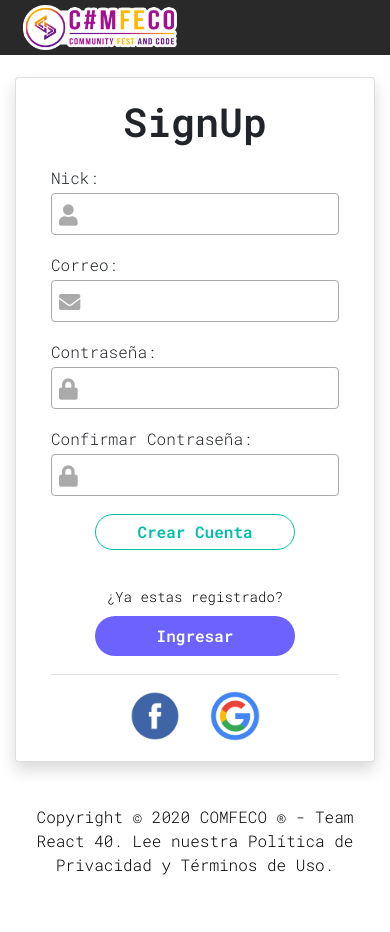
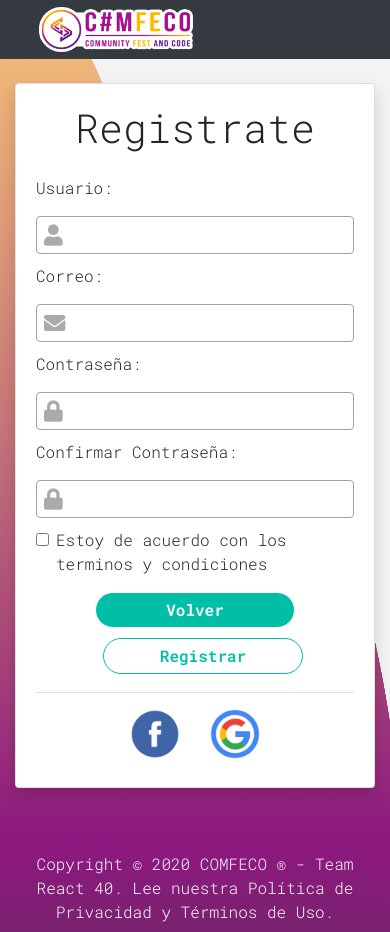
Before and after one commit to dynamicox/team-comfeco, a React (Create React App) app: page /auth/register in a window 390 px wide. Before the commit the page ends 899 px from the top, so only its background shows below. Built offline with nearby package versions, Linux system fonts and the light colour scheme.

Commit message:
Maquetacion y diseño response Completo

```diff
--- a/src/components/auth/Footer.jsx
+++ b/src/components/auth/Footer.jsx
@@ -1,10 +1,15 @@
 import React from 'react';
+import { Navbar,Nav} from "react-bootstrap";
 
 export const Footer = () => {
 	return (
-		<div className="auth_footer_container">
-			Copyright © 2020 COMFECO ® - Team React 40. Lee nuestra Política de Privacidad y
-			Términos de Uso.
-		</div>
+		<Navbar className="auth_footer_container">
+			<div className="text-center w-100">
+				<p>
+					Copyright © 2020 COMFECO ® - Team React 40. Lee nuestra Política de Privacidad y
+					Términos de Uso.
+				</p>
+			</div>
+		</Navbar>
 	);
 };
--- /dev/null
+++ b/src/components/auth/ForgottenPass.jsx
@@ -0,0 +1,36 @@
+import React from 'react'
+import { Row, Col, Button, Form, Image, FormCheck } from "react-bootstrap";
+import reset_pass from "../../assets/images/reset_pass.png";
+import { Link } from "react-router-dom";
+
+export const ForgottenPass = () => {
+    return (
+    <>
+      <Row>
+        <Col md="6" className="d-flex responsiveLogin">
+          <div className="text-center pt-3 pb-5 pr-3">
+            <Image src={reset_pass} fluid className="mt-5" />
+          </div>
+          <hr className="loginForm" style={{height:'360px'}} />
+        </Col>
+        <Col sm="12" md="6">
+          <Form className="text-center">
+            <h4 className="text_label text-center pt-5 pb-4">¿Olvidaste tu contraseña?</h4>
+            <p className="text_label">
+                Te enviaremos un correo electrónico con un enlace privado para que reasignes tu contraseña. Este enlace será válido por una hora.
+            </p>
+            <Form.Group className="inputWithIcon mt-3" >
+                <Form.Label className="text_label">Ingresa tu correo:</Form.Label>
+              <i className="fa fa-envelope fa-lg fa-fw" aria-hidden="true" />
+              <Form.Control type="text" />
+            </Form.Group>
+                    <Link to="/auth/login" >
+                      <Button className="alt_button">Inicia sesion</Button>
+                    </Link>
+                  <Button className="login_button ml-3" >Enviar</Button>
+          </Form>
+        </Col>
+      </Row>
+    </>
+    )
+}
--- a/src/components/auth/Login.jsx
+++ b/src/components/auth/Login.jsx
@@ -2,106 +2,59 @@ import React from "react";
 import login_img from "../../assets/images/login_img.svg";
 import google_icon from "../../assets/images/google_icon.png";
 import facebook_icon from "../../assets/images/facebook_icon.png";
-import { Image } from "react-bootstrap";
+import { Image, Form, Col, Row, Button, FormCheck } from "react-bootstrap";
+import { Link } from "react-router-dom"
+
 export const Login = () => {
   return (
     <>
-      <div className="row m-0 d-flex align-items-center">
-        <div className="col-lg-4 d-none d-lg-block">
-          <div className="row">
-            <div className="col-lg-10">
-              <Image src={login_img} fluid />
-            </div>
-            <div className="col-lg-12 pt-4 text-center">
-              <span className="text_label ">¿Todavia no tienes cuenta?</span>
-            </div>
-            <div className="col-lg-12 text-center">
-              <button className="register_button">Registrarse</button>
-            </div>
+      <Row>
+        <Col md="6" className="d-flex responsiveLogin">
+          <div className="text-center pt-5">
+            <Image src={login_img} fluid className="mt-5" />
+              <span className="text_label ">¿Todavia no tienes cuenta?</span> <br />
+            <Link to="/auth/register">
+            <Button className="register_button">Registrarse</Button>
+            </Link>
           </div>
-        </div>
-        <div className="col-lg-8 border-left no-border">
-          <div className="row d-flex justify-content-center">
-            <div className="col-lg-9">
-              <form>
-                <h1 className="text_label text-center">SignIn</h1>
-                <label className="m-0 text_label">Correo:</label>
-                <div class="inputWithIcon">
-                  <input type="text" />
-                  <i class="fa fa-envelope fa-lg fa-fw" aria-hidden="true"></i>
-                </div>
-                <label className="m-0 text_label">Contraseña:</label>
-                <div class="inputWithIcon">
-                  <input type="password" />
-                  <i class="fas fa-lock fa-lg fa-fw" aria-hidden="true"></i>
-                </div>
-                <div className="login_options">
-                  <div className="login_options_message">
+          <hr className="loginForm" />
+        </Col>
+        <Col sm="12" md="6">
+          <Form >
+            <h1 className="text_label text-center pt-3 pb-4">Iniciar sesión</h1>
+            <Form.Group className="inputWithIcon" >
+              <Form.Label className="text_label">Correo:</Form.Label>
+              <i className="fa fa-envelope fa-lg fa-fw" aria-hidden="true" />
+              <Form.Control type="text" />
+            </Form.Group>
+            <Form.Group className="inputWithIcon" >
+              <Form.Label className="text_label">Contraseña:</Form.Label>
+              <Form.Control  type="password" />
+              <i className="fas fa-lock fa-lg fa-fw" aria-hidden="true" />
+            </Form.Group>
+              <Row >
+                <Col xs="8" md="7" lg="8">
+                  <Link to="/auth/reset">
                     <p className="text_label">¿Olvidaste tu contraseña?</p>
-                  </div>
-                  <div className="login_options_checkbox">
-                    <input type="checkbox" name="" id="" />
-                    <p className="text_label">Recordarme</p>
-                  </div>
-                </div>
-                <div className="text-center my-3">
-                  <button className="login_button">Ingresar</button>
-                </div>
-                <div className="row d-block d-lg-none d-xl-none mb-3">
-                  <div className="col-lg-12 pt-2 text-center">
-                    <span className="text_label">
-                      ¿Todavia no tienes cuenta?
-                    </span>
-                  </div>
-                  <div className="col-lg-12 text-center">
-                    <button className="register_button">Registrarse</button>
-                  </div>
-                </div>
-                <div className="login_with_container border-top pt-4">
-                  <img src={facebook_icon} alt="" />
-                  <img src={google_icon} alt="" />
-                </div>
-              </form>
-            </div>
+                  </Link>
+                </Col>
+                <Col xs="4"  md="5"  lg="4">
+                    <FormCheck className="text_label" label="Recuerdame" />
+                </Col>
+              </Row>
+              <div className="text-center mt-5 mb-2">
+                  <Link to="/auth/register" >
+                    <Button className="alt_button hide_lg show_sm">Registrarse</Button>
+                  </Link>
+                  <Button className="login_button  ml-3">Ingresar</Button>
+              </div>
+          </Form>
+          <div className="login_with_container border-top pt-4 mb-3">
+            <img src={facebook_icon} alt="LogIn With Fb" />
+            <img src={google_icon} alt="LogIn with Gmail" />
           </div>
-        </div>
-      </div>
-      {/* <div className="login_left_side">
-        <img src={login_img} alt="login_img" />
-        <span>¿Todavia no tienes cuenta?</span>
-        <button>Registrarse</button>
-      </div>
-      <div className="login_right_side">
-        <form className="form_login">
-          <h1>SignIn</h1>
-          <label>Correo:</label>
-          <div class="inputWithIcon">
-            <input type="text" />
-            <i class="fa fa-envelope fa-lg fa-fw" aria-hidden="true"></i>
-          </div>
-          <label>Contraseña:</label>
-          <div class="inputWithIcon">
-            <input type="password" />
-            <i class="fas fa-lock fa-lg fa-fw" aria-hidden="true"></i>
-          </div>
-
-          <div className="login_options">
-            <div className="login_options_message">
-              <p>¿Olvidaste tu contraseña?</p>
-            </div>
-            <div className="login_options_checkbox">
-              <input type="checkbox" name="" id="" />
-              <p>Recordarme</p>
-            </div>
-          </div>
-          <button>Ingresar</button>
-          <div className="line_login "></div>
-          <div className="login_with_container">
-            <img src={facebook_icon} alt="" />
-            <img src={google_icon} alt="" />
-          </div>
-        </form>
-      </div> */}
+        </Col>
+      </Row>
     </>
   );
 };
--- a/src/components/auth/Navbar.jsx
+++ b/src/components/auth/Navbar.jsx
@@ -1,12 +1,28 @@
 import React from 'react';
 import logoConf from '../../assets/images/logoConf.png';
-export const Navbar = () => {
+import { Link } from "react-router-dom";
+import { Navbar } from "react-bootstrap";
+
+export const Navigation = () => {
 	return (
-		<div className="auth_navbar_container">
+
+		<Navbar bg="dark" className="loginNav">
+			<Navbar.Brand>
+				<Link to="/login">
+					<div
+				className="auth_navbar_logo"
+				style={{ backgroundImage: 'url(' + logoConf + ')' }}
+			 	/>
+				</Link>
+			</Navbar.Brand>
+		</Navbar>
+
+		//Previous Nav
+		/* <div className="auth_navbar_container">
 			<div
 				className="auth_navbar_logo"
 				style={{ backgroundImage: 'url(' + logoConf + ')' }}
 			></div>
-		</div>
+		</div> */
 	);
 };
--- a/src/components/auth/Register.jsx
+++ b/src/components/auth/Register.jsx
@@ -2,103 +2,68 @@ import React from "react";
 import register_img from "../../assets/images/register_img.svg";
 import google_icon from "../../assets/images/google_icon.png";
 import facebook_icon from "../../assets/images/facebook_icon.png";
-import { Image } from "react-bootstrap";
+import { Image, Form, Col, Row, Button, FormCheck } from "react-bootstrap";
+import { Link } from "react-router-dom";
+
 export const Register = () => {
   return (
     <>
-      <div className="row m-0 d-flex align-items-center">
-        <div className="col-lg-4">
-          <div className="row d-none d-lg-block">
-            <div className="col-lg-10">
-              <Image src={register_img} fluid />
-            </div>
-            <div className="col-lg-12 pt-4 text-center">
-              <p className="text_label m-0">¿Ya estas registrado?</p>
-            </div>
-            <div className="col-lg-12 text-center">
-              <button className="register_button">Ingresar</button>
-            </div>
+      <Row>
+        <Col md="6" className="d-flex responsiveLogin">
+          <div className="text-center pt-5 mt-5">
+            <Image src={register_img} fluid className="pt-5 mt-5" />
+              <h5 className="text_label mt-3">¿Ya estas registrado?</h5>
+            <Link to="/auth/login">
+            <Button className="register_button">Ingresar</Button>
+            </Link>
           </div>
-        </div>
-        <div className="col-lg-8 col-xl-8 col-md-12 col-sm-12 col-12 border-left no-border">
-          <div className="row d-flex justify-content-center">
-            <div className="col-lg-9">
-              <form className="form_login">
-                <h1 className="text_label">SignUp</h1>
-                <label className="text_label">Nick:</label>
-                <div class="inputWithIcon">
-                  <input type="text" />
-                  <i class="fas fa-user fa-lg fa-fw" aria-hidden="true"></i>
-                </div>
-                <label className="text_label">Correo:</label>
-                <div class="inputWithIcon">
-                  <input type="text" />
-                  <i class="fa fa-envelope fa-lg fa-fw" aria-hidden="true"></i>
-                </div>
-                <label className="text_label">Contraseña:</label>
-                <div class="inputWithIcon">
-                  <input type="password" />
-                  <i class="fas fa-lock fa-lg fa-fw" aria-hidden="true"></i>
-                </div>
-                <label className="text_label">Confirmar Contraseña:</label>
-                <div class="inputWithIcon">
-                  <input type="password" />
-                  <i class="fas fa-lock fa-lg fa-fw" aria-hidden="true"></i>
-                </div>
-                <button>Crear Cuenta</button>
-                <div className="row d-block d-lg-none d-xl-block">
-                  <div className="col-lg-12 pt-4 text-center mb-2">
-                    <p className="text_label m-0">¿Ya estas registrado?</p>
-                  </div>
-                  <div className="col-lg-12 text-center">
-                    <button className="register_button">Ingresar</button>
-                  </div>
-                </div>
-                <div className="login_with_container border-top pt-3 mt-2">
-                  <img src={facebook_icon} alt="" />
-                  <img src={google_icon} alt="" />
-                </div>
-              </form>
-            </div>
+          <hr className="loginForm" style={{height:'600px'}} />
+        </Col>
+        <Col sm="12" md="6">
+          <Form >
+            <h1 className="text_label text-center  pb-3">Registrate</h1>
+            {/* --------------USERNAME---------------- */}
+            <Form.Group className="inputWithIcon" >
+              <Form.Label className="text_label">Usuario:</Form.Label>
+              <i className="fas fa-user fa-lg fa-fw" aria-hidden="true" />
+              <Form.Control type="text" />
+            </Form.Group>
+            {/* --------------EMAIL---------------- */}
+            <Form.Group className="inputWithIcon" >
+              <Form.Label className="text_label">Correo:</Form.Label>
+              <i className="fa fa-envelope fa-lg fa-fw" aria-hidden="true" />
+              <Form.Control type="text" />
+            </Form.Group>
+            {/* --------------PASSWORD---------------- */}
+            <Form.Group className="inputWithIcon" >
+              <Form.Label className="text_label">Contraseña:</Form.Label>
+              <Form.Control  type="password" />
+              <i className="fas fa-lock fa-lg fa-fw" aria-hidden="true" />
+            </Form.Group>
+            {/* --------------CONFIRM PASSWORD---------------- */}
+            <Form.Group className="inputWithIcon" >
+              <Form.Label className="text_label">Confirmar Contraseña:</Form.Label>
+              <Form.Control  type="password" />
+              <i className="fas fa-lock fa-lg fa-fw" aria-hidden="true" />
+            </Form.Group>
+              <Row >
+                <Col>
+                    <FormCheck className="text_label" label="Estoy de acuerdo con los terminos y condiciones" />
+                </Col>
+              </Row>
+              <div className="text-center mt-3 mb-2">
+                  <Link to="/auth/login" >
+                    <Button className="alt_button hide_lg show_sm">Volver</Button>
+                  </Link>
+                  <Button className="login_button  ml-3">Registrar</Button>
+              </div>
+          </Form>
+          <div className="login_with_container border-top pt-3 mb-2">
+            <img src={facebook_icon} alt="LogIn With Fb" />
+            <img src={google_icon} alt="LogIn with Gmail" />
           </div>
-        </div>
-      </div>
-      {/* <div className="login_left_side">
-        <img src={register_img} alt="login_img" />
-        <span>¿Ya estas registrado?</span>
-        <button>Ingresar</button>
-      </div>
-      <div className="login_right_side">
-        <form className="form_login">
-          <h1>SignUp</h1>
-          <label>Nick:</label>
-          <div class="inputWithIcon">
-            <input type="text" />
-            <i class="fas fa-user fa-lg fa-fw" aria-hidden="true"></i>
-          </div>
-          <label>Correo:</label>
-          <div class="inputWithIcon">
-            <input type="text" />
-            <i class="fa fa-envelope fa-lg fa-fw" aria-hidden="true"></i>
-          </div>
-          <label>Contraseña:</label>
-          <div class="inputWithIcon">
-            <input type="password" />
-            <i class="fas fa-lock fa-lg fa-fw" aria-hidden="true"></i>
-          </div>
-          <label>Confirmar Contraseña:</label>
-          <div class="inputWithIcon">
-            <input type="password" />
-            <i class="fas fa-lock fa-lg fa-fw" aria-hidden="true"></i>
-          </div>
-          <button>Crear Cuenta</button>
-          <div className="line_login "></div>
-          <div className="login_with_container">
-            <img src={facebook_icon} alt="" />
-            <img src={google_icon} alt="" />
-          </div>
-        </form>
-      </div> */}
+        </Col>
+      </Row>
     </>
   );
 };
--- a/src/components/auth/authComponent.jsx
+++ b/src/components/auth/authComponent.jsx
@@ -4,13 +4,36 @@ import { Route, Switch } from "react-router-dom";
 import "../../styles/components/auth.css";
 import { Footer } from "./Footer";
 import { Login } from "./Login";
-import { Navbar } from "./Navbar";
+import { Navigation } from "./Navbar";
 import { Register } from "./Register";
-import { Container, Card } from "react-bootstrap";
+import { Container, Card, Row, Col } from "react-bootstrap";
+import { ForgottenPass } from "./ForgottenPass";
 
 export const authComponent = () => {
   return (
-    <Container fluid className="p-0">
+    <>
+    <div className="auth_container">
+      <Navigation />
+      <Container fluid="sm">
+        <Row className="d-flex justify-content-center align-items-center pt-4">
+        <Col xs="12" md="12" lg="10">
+          <Card className="shadow">
+            <Card.Body>
+              <Switch>
+                <Route exact path="/auth/login" component={Login} />
+                <Route exact path="/auth/register" component={Register} />
+                <Route exact path="/auth/reset" component={ForgottenPass} />
+              </Switch>
+            </Card.Body>
+          </Card>
+        </Col>
+      </Row>
+      </Container>
+    </div >
+          <Footer />
+    </>
+    //////////////////Wilcox
+/*     <Container fluid className="p-0">
       <Navbar />
       <div className="row m-0 p-0 d-flex justify-content-center align-items-center auth_container">
         <div className="col-lg-8 py-2">
@@ -28,7 +51,9 @@ export const authComponent = () => {
           <Footer />
         </div>
       </div>
-    </Container>
+    </Container> */
+
+    ////////////////////Fernando
     // <div className="auth_container">
     // 	<Navbar />
     // 	<div className="auth_main">
--- a/src/index.jsx
+++ b/src/index.jsx
@@ -3,9 +3,10 @@ import ReactDOM from 'react-dom';
 import './styles/index.scss';
 import App from './App';
 
+
 ReactDOM.render(
   <React.StrictMode>
-      <App />
+        <App />
   </React.StrictMode>,
   document.getElementById('root')
 );
--- a/src/routers/AppRouter.jsx
+++ b/src/routers/AppRouter.jsx
@@ -1,13 +1,14 @@
 import React from 'react';
 import { BrowserRouter as Router, Switch, Route, Redirect } from 'react-router-dom';
 import { authComponent } from '../components/auth/authComponent';
+
 export const AppRouter = () => {
 	return (
 		<Router>
 			<Switch>
 				<Route path="/auth" component={authComponent} />
 				<Route path="/app" />
-				<Redirect to="/auth" />
+				<Redirect to="/auth/login" />
 			</Switch>
 		</Router>
 	);
--- a/src/styles/components/auth.css
+++ b/src/styles/components/auth.css
@@ -2,7 +2,9 @@
 
 .auth_container {
 	background-image: url('../../assets/images/Vector\ 3.png');
-	height: calc(100vh - 55px);
+	min-height: 100vh;
+	width: 100%;
+	/* height: calc(100vh - 55px); */
 	background-size: 100% 100%;
 	background-repeat: no-repeat;
 	background-color: #F3F3F3;
@@ -11,6 +13,7 @@
 .text_label {
 	font-family: 'Roboto Mono',
 		monospace;
+
 }
 
 .register_button {
@@ -29,7 +32,6 @@
 }
 
 .login_button {
-	margin: 0 auto;
 	width: 200px;
 	font-size: 1rem;
 	padding: 5px 0;
@@ -51,11 +53,6 @@
 	font-family: 'Roboto Mono',
 		monospace;
 }
-
-/* .auth_container {
-	width: 100%;
-	height: auto;
-} */
 
 .auth_navbar_container {
 	background-color: #161616ea;
@@ -208,25 +205,26 @@ p {
 input[type='text'],
 input[type='password'] {
 	width: 100%;
-	border: 1px solid #aaa;
+	border: 1px solid rgb(168, 159, 159);
 	border-radius: 4px;
 	margin: 8px 0;
 	outline: none;
-	padding: 8px;
+	padding: 5px;
 	box-sizing: border-box;
 	transition: 0.3s;
 }
 
 input[type='text']:focus,
 input[type='password']:focus {
-	border-color: dodgerBlue;
-	box-shadow: 0 0 8px 0 dodgerBlue;
+	border-color: rgb(100, 127, 155);
+	box-shadow: 0 0 8px 0 rgba(30, 143, 255, 0.24);
 }
 
 .inputWithIcon input[type='text'],
 input[type='password'] {
-	padding-left: 40px;
+	padding-left: 2.2rem;
 }
+
 
 .inputWithIcon {
 	position: relative;
@@ -237,7 +235,7 @@ input[type='password'] {
 .inputWithIcon i {
 	position: absolute;
 	left: 0;
-	top: 13px;
+	top: 2.6rem;
 	padding: 9px 8px;
 	color: #aaa;
 	transition: 0.3s;
@@ -249,10 +247,22 @@ input[type='password'] {
 	padding: 9px 4px;
 	border-radius: 4px 0 0 4px;
 }
+.inputWithIcon-reset i {
+	position: absolute;
+	left: 1rem;
+	top: 11.4rem;
+	padding: 9px 8px;
+	color: #aaa;
+	transition: 0.3s;
+}
 
 .auth_footer_container {
 	width: 100%;
-	text-align: center;
+ 	background: rgb(121,34,111);
+	background: -moz-linear-gradient(0deg, rgba(121,34,111,1) 3%, rgba(139,25,126,1) 86%);
+	background: -webkit-linear-gradient(0deg, rgba(121,34,111,1) 3%, rgba(139,25,126,1) 86%);
+	background: linear-gradient(0deg, rgba(121,34,111,1) 3%, rgba(139,25,126,1) 86%);
+	filter: progid:DXImageTransform.Microsoft.gradient(startColorstr="#79226f",endColorstr="#8b197e",GradientType=1);
 	font-size: 1em;
 	color: #ffff;
 	font-family: 'Roboto Mono', monospace;
@@ -265,27 +275,56 @@ input[type='password'] {
 	gap: 30px;
 }
 
+
+.alt_button {
+	width: 200px;
+	font-size: 1rem;
+	padding: 5px 0;
+	margin-bottom: 10px;
+	color: #fff;
+	border-style: none;
+	font-weight: bolder;
+	border-radius: 40px;
+	border: 1px solid #fff;
+	background-color: #00bfa6;
+	font-family: 'Roboto Mono',
+		monospace;
+}
+
+.alt_button:hover {
+	background-color: #fff;
+	color: #00bfa6;
+	font-family: 'Roboto Mono',
+		monospace;
+}
+
 .login_with_container img {
 	width: 50px;
 	cursor: pointer;
 }
+.loginNav{
+	height: 3.7rem;
+}
 
-@media (max-width: 990px) {
-	.auth_container {
-		height: 100vh;
-		background: #fff !important;
-	}
+hr.loginForm{
+	margin-left: 10px;
+    border:         none;
+    border-left:    1px solid rgba(121, 119, 119, 0.384);
+    height: 29rem;
+    width:          1px;
+}
 
-	.auth_footer_container {
-		width: 100%;
-		text-align: center;
-		font-size: 1em;
-		color: #000;
-		font-family: 'Roboto Mono',
-			monospace;
-	}
-
-	.no-border {
-		border: none !important;
+.hide_lg{
+	display: none;
+}
+@media (max-width: 767px){
+	.responsiveLogin{
+	position: absolute;
+	display: none;
+	visibility: hidden;
+	z-index: -1;
+}
+	.show_sm{
+		display: inline-block;
 	}
 }
--- a/src/styles/index.scss
+++ b/src/styles/index.scss
@@ -12,5 +12,23 @@ code {
 	font-family: source-code-pro, Menlo, Monaco, Consolas, 'Courier New', monospace;
 }
 
+* {
+  scrollbar-width: thin;
+  scrollbar-color: #575757 #f1f1f1;
+}
+
+/* Works on Chrome, Edge, and Safari */
+*::-webkit-scrollbar {
+  width: 8px;
+}
+
+*::-webkit-scrollbar-track {
+  background: #f1f1f1;
+}
+
+*::-webkit-scrollbar-thumb {
+  background-color: rgb(51, 51, 51);
+}
+
 //Components
 //@import './components/auth';
```
Also changed, not shown: src/assets/images/404.png (added), src/assets/images/reset_pass.png (added).
